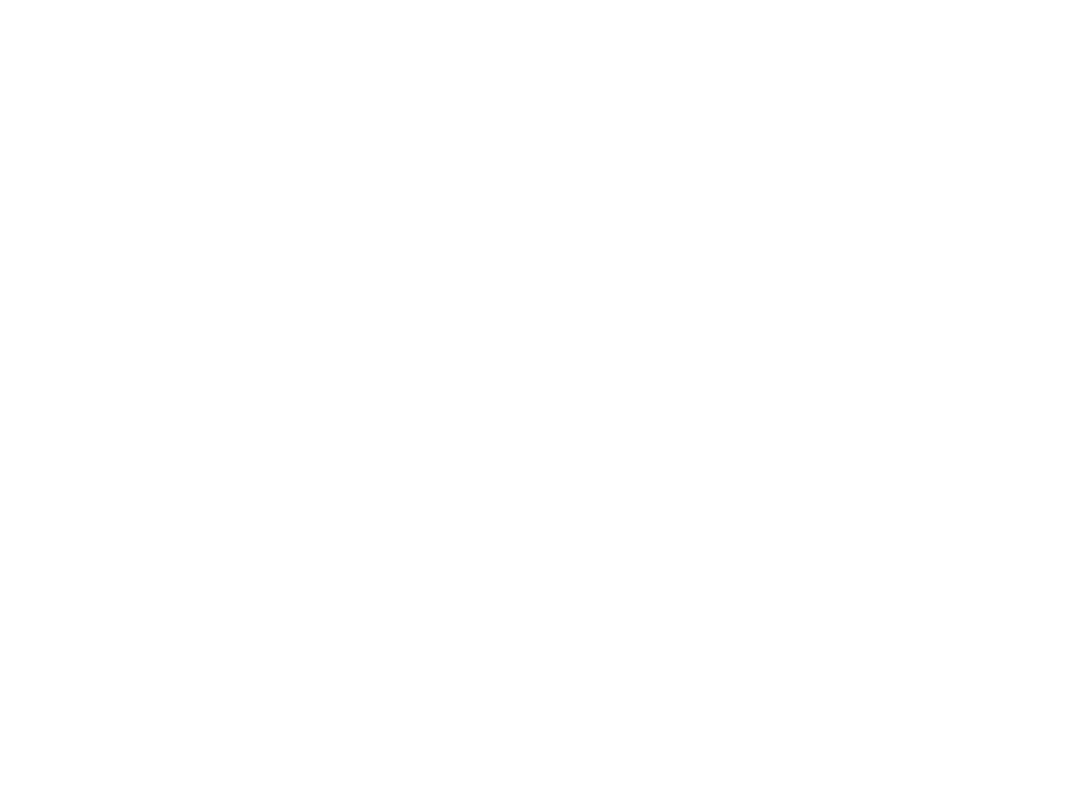
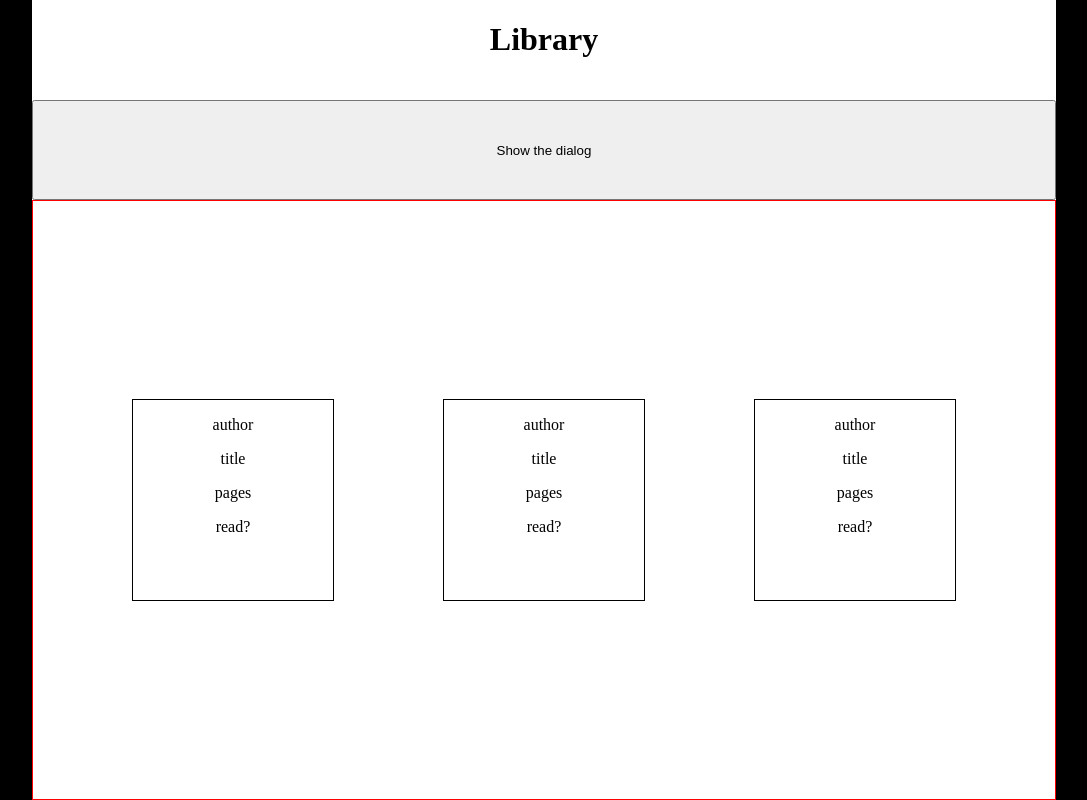
Before and after one commit to Boxis/library, a plain HTML site: page index.html in a window 1280 px wide. Shown: the whole page, without its empty margins (96-1183 px from the left). Drawn offline with Linux system fonts and the light colour scheme.

Commit message:
Add basic button for dialog and modal

```diff
--- a/index.html
+++ b/index.html
@@ -4,10 +4,44 @@
     <meta charset="UTF-8">
     <meta name="viewport" content="width=device-width, initial-scale=1.0">
     <link rel="stylesheet" href="style.css">
-    <script src="script.js"></script>
+    <script src="script.js" defer></script>
     <title>Library</title>
 </head>
 <body>
 
+
+    <div class="container">
+        <h1>Library</h1>
+        <!-- <div>
+            <button>ADD BOOK</button>
+        </div> -->
+
+        <dialog>
+            <button autofocus>Close</button>
+            <p>This modal dialog has a groovy backdrop!</p>
+        </dialog>
+        <button id="myButton">Show the dialog</button>
+
+        <div class="library-area">
+            <div class="book-card">
+                <p>author</p>
+                <p>title</p>
+                <p>pages</p>
+                <p>read?</p>
+            </div>
+            <div class="book-card">
+                <p>author</p>
+                <p>title</p>
+                <p>pages</p>
+                <p>read?</p>
+            </div>
+            <div class="book-card">
+                <p>author</p>
+                <p>title</p>
+                <p>pages</p>
+                <p>read?</p>
+            </div>
+        </div>
+    </div>
 </body>
 </html>
--- a/script.js
+++ b/script.js
@@ -1,17 +1,32 @@
-const myLibrary = [];
+// const myLibrary = [];
 
-function Book() {
-    // the constructor
-    this.title = title;
-    this.author = author;
-    this.pages = pages;
-    this.read = read;
-    this.info()  = function () {
-        return this.title + ' by ' + this.author + ', ' + this.pages
-               + ', ' + this.read;
-    }
-}
+// function Book() {
+//     // the constructor
+//     this.title = title;
+//     this.author = author;
+//     this.pages = pages;
+//     this.read = read;
+//     this.info()  = function () {
+//         return this.title + ' by ' + this.author + ', ' + this.pages
+//                + ', ' + this.read;
+//     }
+// }
 
-function addBookToLibrary () {
-    // do stuff here
-}
+// function addBookToLibrary () {
+//     // do stuff here
+// }
+
+
+const dialog = document.querySelector("dialog");
+const showButton = document.querySelector("dialog + button");
+const closeButton = document.querySelector("dialog button");
+
+// "Show the dialog" button opens the dialog modally
+showButton.addEventListener("click", () => {
+  dialog.showModal();
+});
+
+// "Close" button closes the dialog
+closeButton.addEventListener("click", () => {
+  dialog.close();
+});
--- a/style.css
+++ b/style.css
@@ -0,0 +1,43 @@
+html {
+    height: 100vh;
+}
+
+body {
+    height: inherit;
+    width: 80%;
+    background-color: black;
+    margin: auto; /* Aligns container in middle */
+}
+
+.container {
+    display: grid;
+    grid-template-rows: 100px 100px auto;
+    background-color: white;
+    height: inherit;
+    text-align: center;
+}
+
+.library-area {
+    display: flex;
+    gap: 10px;
+    border: 1px solid red;
+    align-items: center;
+    justify-content: space-evenly;
+}
+
+.book-card {
+    border: 1px solid black;
+    height: 200px;
+    width: 200px;
+}
+
+::backdrop {
+    background-image: linear-gradient(
+      45deg,
+      magenta,
+      rebeccapurple,
+      dodgerblue,
+      green
+    );
+    opacity: 0.75;
+  }
```
Also changed, not shown: 1 other file.
